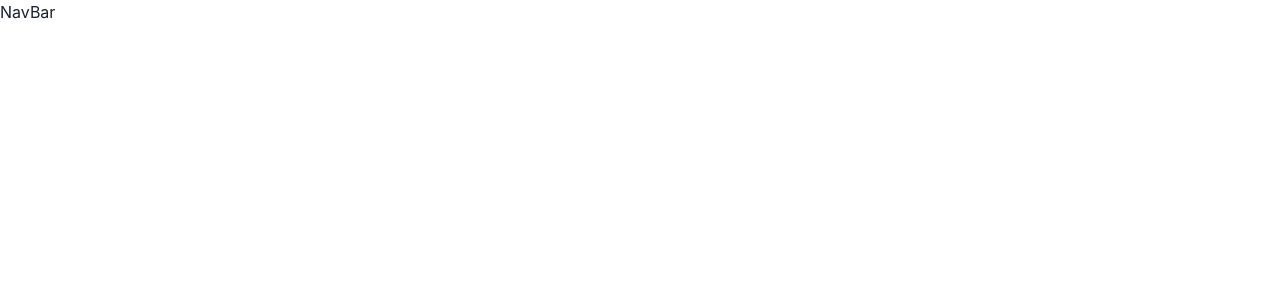
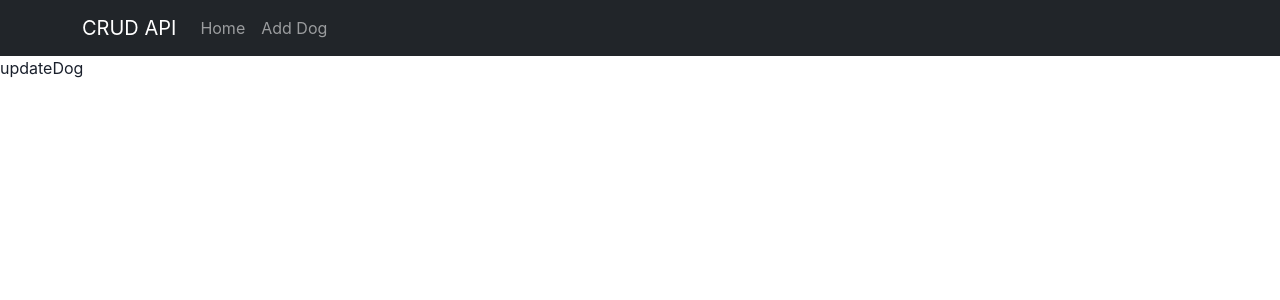
Before and after one commit to mauriciorfdev/project-todo, a React (Vite) app in the folder frontend/: page /dog/1 in a window 1280 px wide. Before the commit this address had no page. Shown: the top 300 px of the page. Built offline with nearby package versions, Linux system fonts and the light colour scheme.

Commit message:
added PostDog, UpdateDog, NoMatch and new NavBar components & new routes on App.jsx

```diff
--- a/frontend/src/App.jsx
+++ b/frontend/src/App.jsx
@@ -3,17 +3,20 @@ import { Route, Routes } from 'react-router-dom'
 
 import HomePage from './pages/HomePage'
 import CreatePage from './pages/CreatePage'
-import NavBarUI from './components/NavBarUI'
 import NavBar from './components/NavBar'
+import PostDog from './components/PostDog'
+import UpdateDog from './components/updateDog'
 
 function App() {
 
   return (
     <Box minH={"100vh"}>
-      <NavBar/>
+      <NavBar />
       <Routes>
-        <Route path='/' element={<HomePage/>} ></Route>
-        <Route path='create' element={<CreatePage/>} ></Route>
+        <Route path='/' element={<HomePage />} ></Route>
+        <Route path='create' element={<CreatePage />} ></Route>
+        <Route path='dog' element={<PostDog />} ></Route>
+        <Route path='dog/:id' element={<UpdateDog /> }></Route>
       </Routes>
     </Box>
   )
--- a/frontend/src/components/NavBar.jsx
+++ b/frontend/src/components/NavBar.jsx
@@ -1,8 +1,21 @@
+import Container from 'react-bootstrap/Container';
+import Nav from 'react-bootstrap/Nav';
+import Navbar from 'react-bootstrap/Navbar';
+
 import React from 'react'
+import { Link } from 'react-router-dom';
 
 const NavBar = () => {
   return (
-    <div>NavBar</div>
+    <Navbar bg="dark" data-bs-theme="dark">
+        <Container>
+        <Navbar.Brand as={Link} to='/'>CRUD API</Navbar.Brand>
+          <Nav className="me-auto">
+            <Nav.Link as={Link} to='/'>Home</Nav.Link>
+            <Nav.Link as={Link} to= '/dog'>Add Dog</Nav.Link>
+          </Nav>
+        </Container>
+      </Navbar>
   )
 }
 
--- /dev/null
+++ b/frontend/src/components/PostDog.jsx
@@ -0,0 +1,9 @@
+import React from 'react'
+
+const PostDog = () => {
+  return (
+    <div>PostDog</div>
+  )
+}
+
+export default PostDog
--- /dev/null
+++ b/frontend/src/components/UpdateDog.jsx
@@ -0,0 +1,9 @@
+import React from 'react'
+
+const updateDog = () => {
+  return (
+    <div>updateDog</div>
+  )
+}
+
+export default updateDog
```
Also changed, not shown: frontend/src/components/NoMatch.jsx (added, +9 -0 lines).
